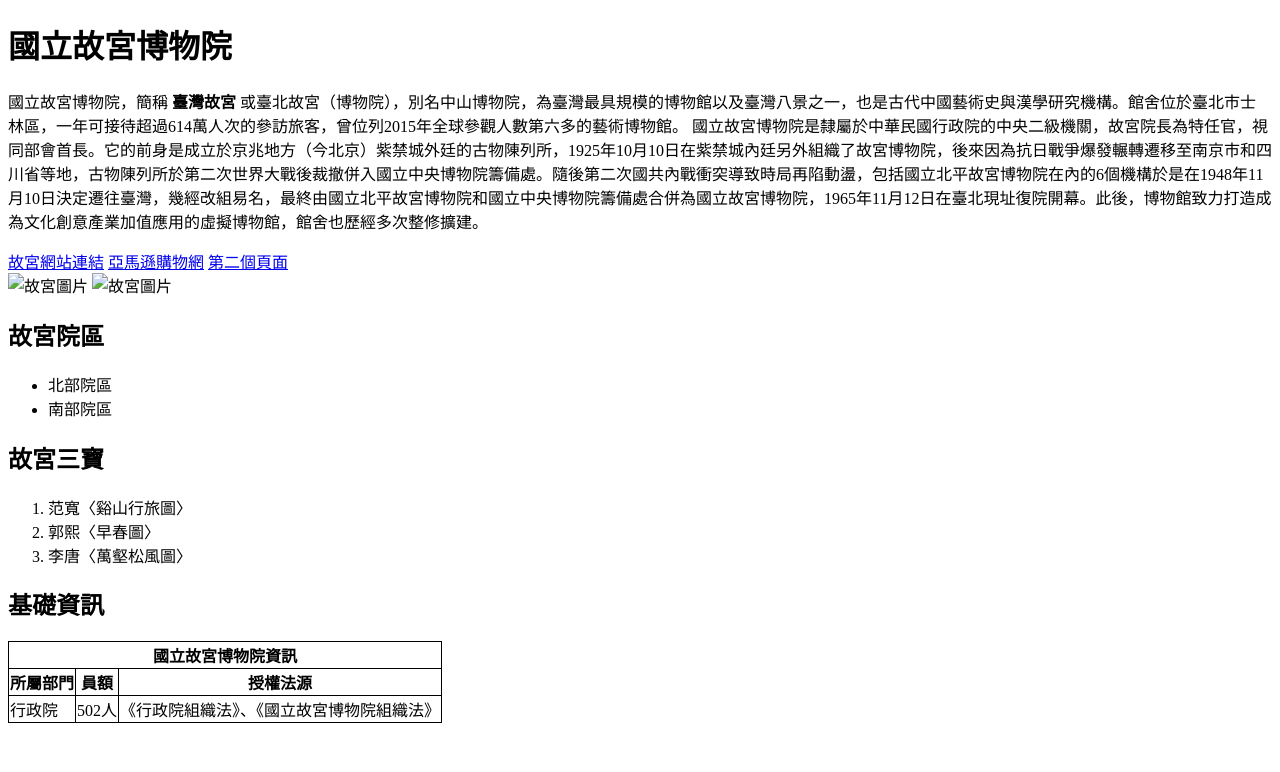
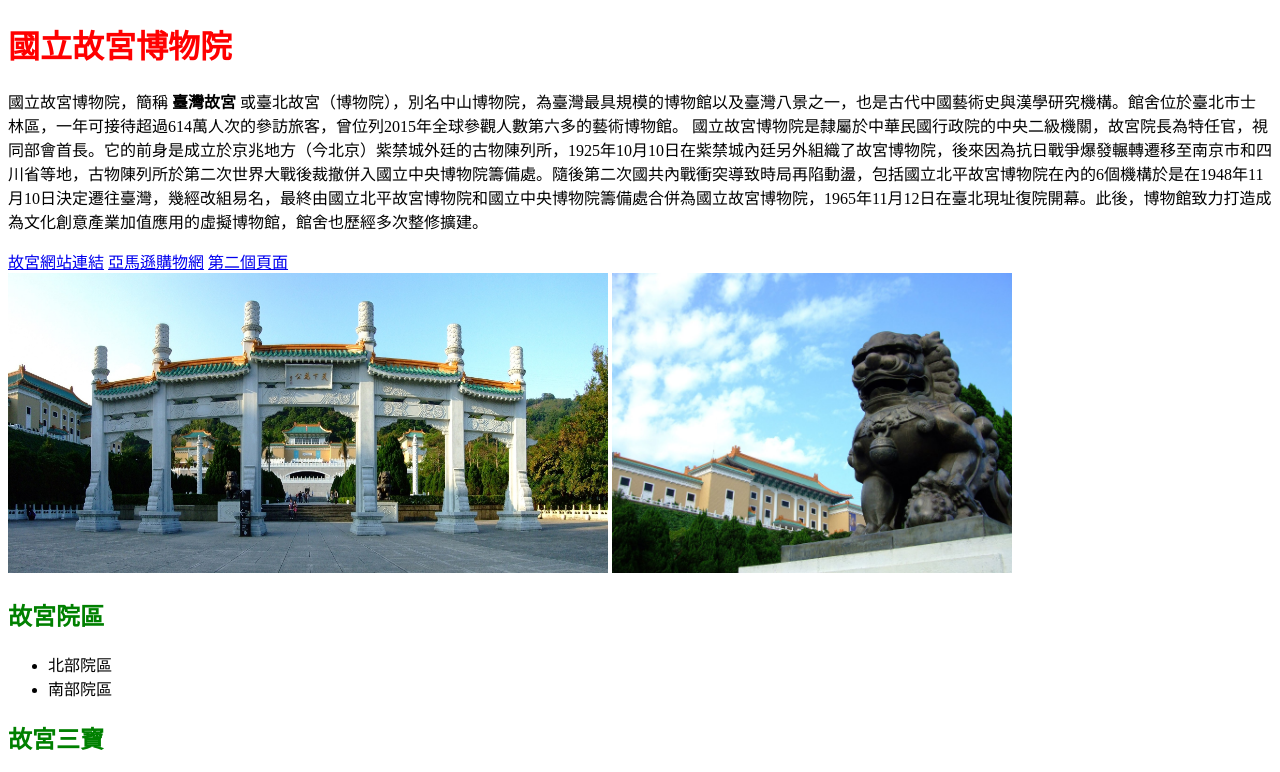
Before and after one commit to hui0711/test_project02, a plain HTML site: page index.html in a window 1280 px wide. Shown: the top 772 px of the page. Drawn offline with Linux system fonts and the light colour scheme.

Commit message:
“update”

```diff
--- a/index.html
+++ b/index.html
@@ -4,21 +4,14 @@
     <meta charset="UTF-8">
     <meta http-equiv="X-UA-Compatible" content="IE=edge">
     <meta name="viewport" content="width=device-width, initial-scale=1.0">
-    <title>test_project02</title>
-    <style>
-        table,
-        tr,
-        th,
-        td {
-          border: 1px solid black;
-          border-collapse: collapse;
-        }
-      </style>
+    <title>故宮資訊網</title>
+    <link rel="icon" href="./favicon.ico" />
+    <link rel="stylesheet" href="./style.css" />
 </head>
 <body>
     <h1>國立故宮博物院</h1>
 
-    <p>
+    <p id="first-paragraph">
       國立故宮博物院，簡稱
       <strong>臺灣故宮</strong>
       或臺北故宮（博物院），別名中山博物院，為臺灣最具規模的博物館以及臺灣八景之一，也是古代中國藝術史與漢學研究機構。館舍位於臺北市士林區，一年可接待超過614萬人次的參訪旅客，曾位列2015年全球參觀人數第六多的藝術博物館。
--- /dev/null
+++ b/style.css
@@ -0,0 +1,6 @@
+h1{
+    color: red;
+}
+h2{
+    color: green;
+}
```
Also changed, not shown: favicon.ico (added), images/故宮圖片1.jpeg (added), images/故宮圖片2.jpeg (added).
